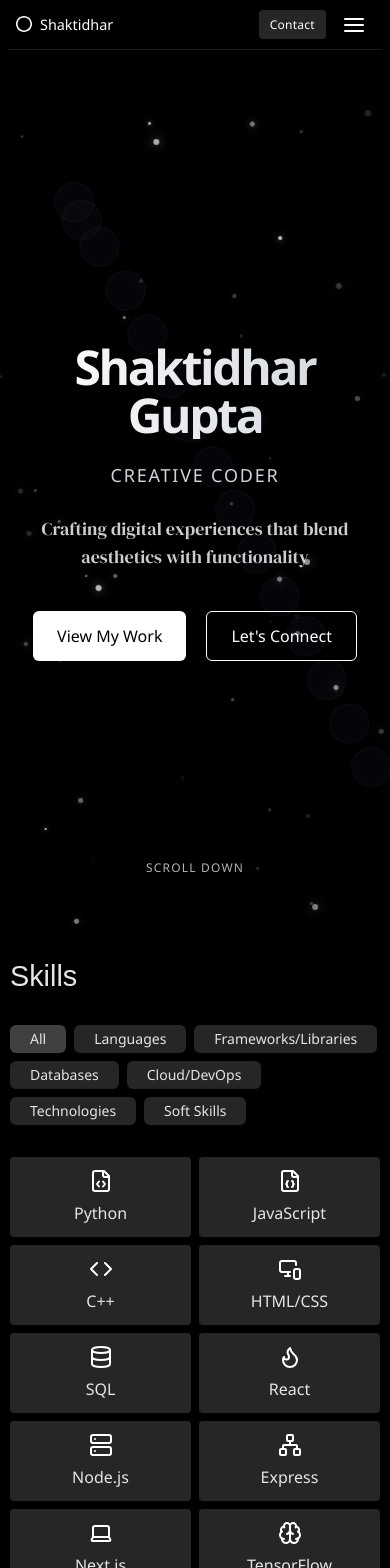
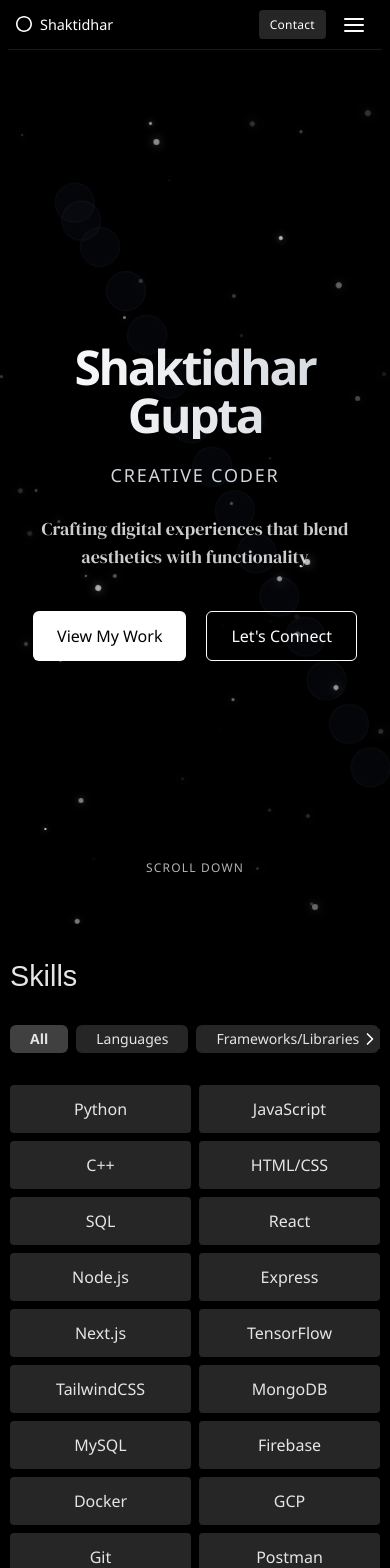
Before and after one commit to sktigpta/portfolio_v3, a React (Vite) app: page / in a window 390 px wide. Shown: the top 1568 px of the page. Built offline with nearby package versions, Linux system fonts and the light colour scheme; a web font is replaced by a local one.

Commit message:
card updated

```diff
--- a/src/App.css
+++ b/src/App.css
@@ -56,3 +56,12 @@ section {
         padding: 20px 10px;
     }
 }
+
+
+.scrollbar-hide {
+    -ms-overflow-style: none;
+    scrollbar-width: none;
+  }
+  .scrollbar-hide::-webkit-scrollbar {
+    display: none;
+  }
--- a/src/components/ProjectShowcaseCarousel.jsx
+++ b/src/components/ProjectShowcaseCarousel.jsx
@@ -39,10 +39,6 @@ const ProjectShowcaseCarousel = () => {
       demo: "https://farm-floo-demo.vercel.app",
       screenshots: [
         "/api/placeholder/150/100",
-        "/api/placeholder/150/100",
-        "/api/placeholder/150/100",
-        "/api/placeholder/150/100",
-        "/api/placeholder/150/100"
       ]
     },
     {
--- a/src/components/Skills.jsx
+++ b/src/components/Skills.jsx
@@ -1,4 +1,4 @@
-import { useState } from 'react';
+import { useRef, useState, useEffect } from 'react';
 import {
   Code,
   Database,
@@ -23,11 +23,12 @@ import {
   UserPlus,
   MessageSquare,
   Shuffle,
-  Bitcoin
+  Bitcoin,
+  ChevronLeft,
+  ChevronRight
 } from 'lucide-react';
 
 const Skills = () => {
-  // Skills data with logo IDs
   const skills = {
     Languages: [
       { name: 'Python', logoId: 'fileCode' },
@@ -74,24 +75,19 @@ const Skills = () => {
   };
 
   const [activeFilter, setActiveFilter] = useState('All');
-
   const filters = ['All', ...Object.keys(skills)];
 
-  // Get all skills as a flat array with their categories
   const allSkillsWithCategories = Object.entries(skills).flatMap(([category, skillsList]) =>
     skillsList.map(skill => ({ ...skill, category }))
   );
 
-  // Filter skills based on active filter
   const filteredSkills = activeFilter === 'All'
     ? allSkillsWithCategories
     : allSkillsWithCategories.filter(item => item.category === activeFilter);
 
-  // Get icon based on logoId
   const getLogoIcon = (logoId) => {
     const iconProps = { size: 24, className: "text-white" };
-
-    switch(logoId) {
+    switch (logoId) {
       case 'code': return <Code {...iconProps} />;
       case 'fileCode': return <FileCode {...iconProps} />;
       case 'fileJson': return <FileJson {...iconProps} />;
@@ -120,41 +116,59 @@ const Skills = () => {
     }
   };
 
-  // Get category icon
-  const getCategoryIcon = (category) => {
-    const iconProps = { color: "white", size: 24 };
+  const scrollRef = useRef(null);
+  const [showLeft, setShowLeft] = useState(false);
+  const [showRight, setShowRight] = useState(true);
 
-    switch(category) {
-      case 'Languages':
-        return <Code {...iconProps} />;
-      case 'Frameworks/Libraries':
-        return <Laptop {...iconProps} />;
-      case 'Databases':
-        return <Database {...iconProps} />;
-      case 'Cloud/DevOps':
-        return <Cloud {...iconProps} />;
-      case 'Technologies':
-        return <FileCode {...iconProps} />;
-      case 'Soft Skills':
-        return <Users {...iconProps} />;
-      default:
-        return <Briefcase {...iconProps} />;
-    }
+  const checkScrollPosition = () => {
+    const el = scrollRef.current;
+    if (!el) return;
+    setShowLeft(el.scrollLeft > 0);
+    setShowRight(el.scrollLeft + el.clientWidth < el.scrollWidth - 1);
   };
+
+  const scrollLeft = () => {
+    scrollRef.current.scrollBy({ left: -150, behavior: 'smooth' });
+  };
+
+  const scrollRight = () => {
+    scrollRef.current.scrollBy({ left: 150, behavior: 'smooth' });
+  };
+
+  useEffect(() => {
+    checkScrollPosition();
+    const el = scrollRef.current;
+    if (el) el.addEventListener('scroll', checkScrollPosition);
+    return () => el?.removeEventListener('scroll', checkScrollPosition);
+  }, []);
 
   return (
     <section>
       <div className="title text-lg font-semibold text-neutral-200 mb-4">Skills</div>
 
-      {/* Filter Buttons */}
-      <div className="flex flex-wrap gap-2 mb-8">
+      {/* Scrollable Filter Buttons with Arrows */}
+      <div className="relative w-full mb-8">
+        {showLeft && (
+          <button onClick={scrollLeft} className="absolute left-0 top-1/2 -translate-y-1/2 z-10 bg-neutral-800 hover:bg-neutral-700 p-1.4">
+            <ChevronLeft size={20} className="text-white" />
+          </button>
+        )}
+        {showRight && (
+          <button onClick={scrollRight} className="absolute right-0 top-1/2 -translate-y-1/2 z-10 bg-neutral-800 hover:bg-neutral-700 p-1.4">
+            <ChevronRight size={20} className="text-white" />
+          </button>
+        )}
+        <div
+          ref={scrollRef}
+          className="overflow-x-auto scrollbar-hide"
+        >
+          <div className="inline-flex gap-2">
             {filters.map((filter) => (
               <button
                 key={filter}
                 onClick={() => setActiveFilter(filter)}
-            className={`px-5 py-1 rounded-md text-sm transition-all ${
-              activeFilter === filter
-                ? 'bg-neutral-700 text-neutral-200 font-weight-400'
+                className={`px-5 py-1 rounded-md text-sm transition-all whitespace-nowrap ${activeFilter === filter
+                    ? 'bg-neutral-700 text-neutral-200 font-semibold'
                     : 'bg-neutral-800 text-neutral-200 hover:bg-neutral-700'
                   }`}
               >
@@ -162,15 +176,17 @@ const Skills = () => {
               </button>
             ))}
           </div>
+        </div>
+      </div>
 
       {/* Skills Grid */}
       <div className="w-full grid grid-cols-2 sm:grid-cols-5 md:grid-cols-7 gap-2">
-        {filteredSkills.map(({ name, logoId, category }) => (
+        {filteredSkills.map(({ name, logoId }) => (
           <div
             key={name}
             className="w-full bg-neutral-800 p-3 flex flex-col items-center text-center hover:bg-neutral-700 transition-colors rounded"
           >
-            <div className="mb-2">
+            <div className="mb-2 hidden lg:block">
               {getLogoIcon(logoId)}
             </div>
             <span className="text-neutral-200">{name}</span>
```
Lines whose indentation alone changed are shown as unchanged.
